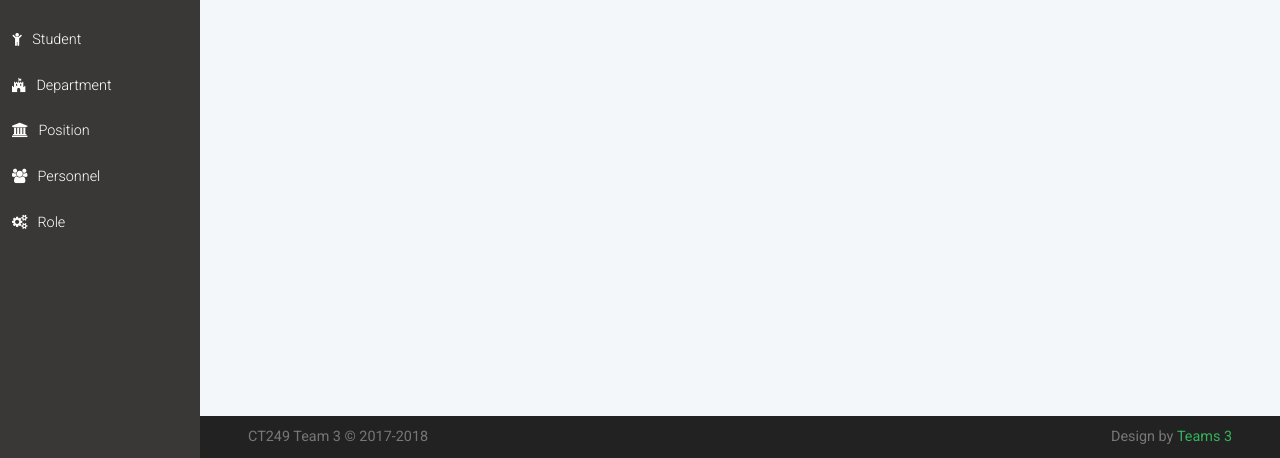
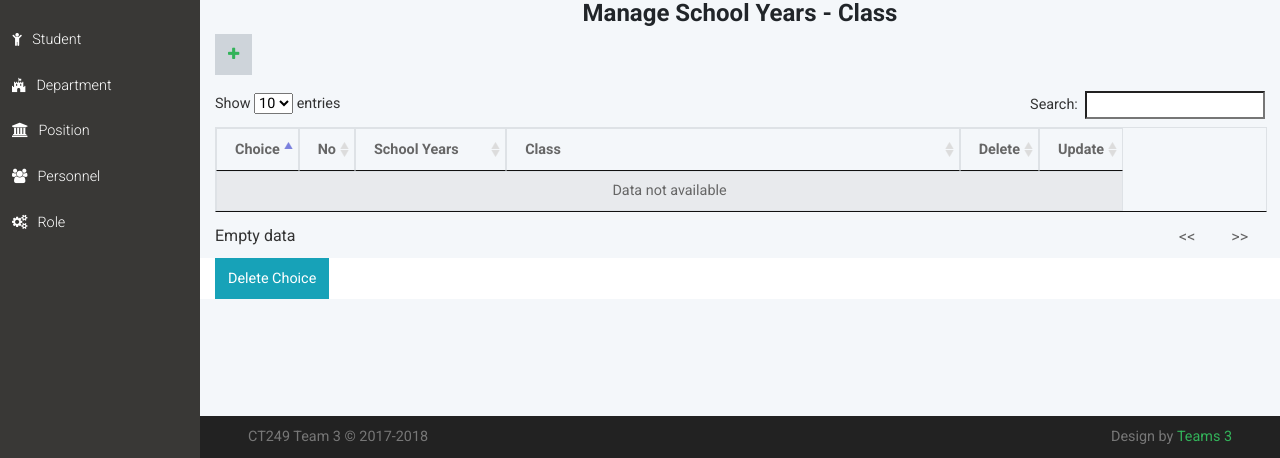
Before and after one commit to dangtuanhuy/PTPMTN, a PHP site: page /index.php?page=Years_Class in a window 1280 px wide. Shown: the part 342-800 px from the top of the page. Run offline with PHP 8.4, Linux system fonts and the light colour scheme; the visitor is signed in with stand-in values (Sample User, id 1); data comes from the database, SQL or seed files in the repository; data that the repository does not hold is empty; some libraries are stand-ins or nearby versions.

Commit message:
School Years_Class Err

```diff
--- a/resource/class/Class.php
+++ b/resource/class/Class.php
@@ -77,7 +77,7 @@ if (isset($_POST['btnDelete'])&&isset($_POST['checkbox']))
                     </form>
 						</td>
 						<td align='center'>
-							<a class="btn btn-default"   href="?page=Class&ma=<?php echo $row['SchoolYearsId']; ?>" onclick="return deleteConfirm()">
+							<a class="btn btn-default"   href="?page=Class&ma=<?php echo $row['ClassId']; ?>" onclick="return deleteConfirm()">
 								<i class="fa fa-remove"></i></a>
 							</td>
 							<td>
--- a/resource/schoolyears/SchoolYears.php
+++ b/resource/schoolyears/SchoolYears.php
@@ -61,7 +61,7 @@ if (isset($_POST['btnDelete'])&&isset($_POST['checkbox']))
 						<td><?php echo $num ?></td>
 						<td><?php echo $row["SchoolYears"] ?></td>
                         <td><?php echo $row["Details"] ?></td>
-						<td align='center'><a class="btn btn-default"   href="?page=AddYears_Class">
+						<td align='center'><a class="btn btn-default"   href="?page=Years_Class">
 								<i class="fa fa-calculator"></i></a></td>
 						<td align='center'>
 							<a class="btn btn-default"   href="?page=SchoolYears&ma=<?php echo $row['SchoolYearsId']; ?>" onclick="return deleteConfirm()">
--- a/resource/schoolyears/Years_Class.php
+++ b/resource/schoolyears/Years_Class.php
@@ -0,0 +1,88 @@
+<script type="text/javascript">
+	function deleteConfirm()
+	{
+		if(confirm("Are you sure delete!")){
+			return true;
+		}
+		else{
+			return false;
+		}
+	}
+</script>
+<!-- Lệnh Delete -->
+
+<?php
+if(isset($_GET["ma"]))
+{
+	$SchoolYears_Class = $_GET["ma"];
+	mysqli_query($conn,"DELETE FROM `SchoolYears_Class` WHERE SchoolYearsId = $SchoolYears_Class AND ClassId = $SchoolYears_Class");
+}
+?>
+<?php
+if (isset($_POST['btnDelete'])&&isset($_POST['checkbox']))
+{
+	for ($i = 0; $i < count($_POST['checkbox']); $i++)
+	{
+		$SchoolYears_Class1 = $_POST['checkbox'][$i];
+		mysqli_query($conn, "DELETE FROM `SchoolYears_Class` WHERE SchoolYearsId = $SchoolYears_Class1 AND ClassId = $SchoolYears_Class1");
+	}
+}
+?>
+<div class="container">
+
+<form name="frmXoa" method="post" action="">
+    <h1 class="text-center">Manage School Years - Class</h1>
+    <p>
+        <a  class="btn btn-default" href="?page=AddYears_Class">
+            <i class="fa fa-plus"></i>
+        </a>
+    </p>
+    <table class="table-striped table-responsive table-bordered" id="myTable">
+        <thead>
+            <tr>
+                <th ><strong>Choice</strong></th>
+                <th  ><strong>No</strong></th>
+                <th class="col-md-2"><strong>School Years</strong></th>
+                <th class="col-md-6"><strong>Class</strong></th>
+                <th ><strong>Delete</strong></th>
+                <th ><strong>Update</strong></th>
+            </tr>
+        </thead>
+        <tbody>
+            <?php
+            $num=1;
+            $result = mysqli_query($conn,"SELECT  SchoolYears, ClassName FROM `SchoolYears_Class`
+            JOIN Class ON Class.ClassId = SchoolYears_Class.ClassId
+            JOIN SchoolYears ON SchoolYears.SchoolYearsId = SchoolYears_Class.SchoolYearsId");
+            while($row=mysqli_fetch_array($result, MYSQLI_ASSOC))
+            {
+                ?>
+                <tr>
+                    <td><input name="checkbox[]" type="checkbox" id="checkbox[]" class="form-control" value="<?php echo $row["SchoolYearsId"] ?>"></td>
+                    <td><?php echo $num ?></td>
+                    <td><?php echo $row["SchoolYears"] ?></td>
+                    <td><?php echo $row["ClassName"] ?></td>
+
+                    <td align='center'>
+                        <a class="btn btn-default"   href="?page=Years_Class&ma=<?php echo $row['SchoolYearsId']; ?>&ma=<?php echo $row['ClassId']; ?>" onclick="return deleteConfirm()">
+                            <i class="fa fa-remove"></i></a>
+                        </td>
+                        <td>
+                            <a class="btn btn-default" href="?page=UpdateYears_Class&ma=<?php
+                            echo $row['SchoolYearsId'];?>"><i class="fa fa-share"></i></a>
+                        </td>
+                    </tr>
+                    <?php
+                    $num++;
+                }
+                ?>
+            </tbody>
+        </table>
+        <div class="row" style="background-color:#FFF"><!--Nút chức nang-->
+            <div class="col-md-12">
+                <input type="submit" value="Delete Choice" name="btnDelete" id="btnDelete" onclick='return deleteConfirm()' class="btn btn-info"/>
+
+            </div>
+        </div>
+    </form>
+</div>
```
Also changed, not shown: resource/schoolyears/UpdateYears_Class.php (+77 -0 lines).
